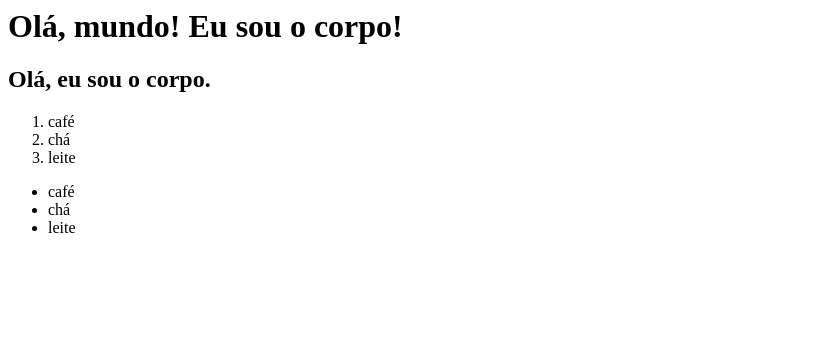
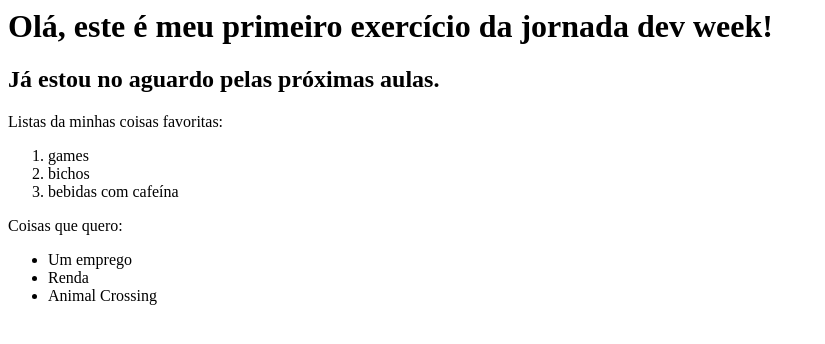
Before and after one commit to jesseixas/jesseixas.github.io, a plain HTML site: page index.html in a window 1280 px wide. Shown: the whole page, without its empty margins (0-825 px from the left). Drawn offline with Linux system fonts and the light colour scheme.

Commit message:
Hello world (#2)
* :

* :

Co-authored-by: Jessica Seixas<jes.moraiss@gmail.com>

```diff
--- a/index.html
+++ b/index.html
@@ -1,21 +1,24 @@
 <html>
     <head>
-        <title> Olá, eu sou a cabeça! </title>
+        <meta charset="UTF-8"/>
+        <title> Boas-vindas! </title>
     </head>
     <body>
-        <h1>Olá, mundo! Eu sou o corpo!</h1>
-        <h2>Olá, eu sou o corpo.</h2>
+        <h1>Olá, este é meu primeiro exercício da jornada dev week!</h1>
+        <h2>Já estou no aguardo pelas próximas aulas.</h2>
 
+        <p>Listas da minhas coisas favoritas:</p>
         <ol>
-            <li>café</li>
-            <li>chá</li>
-            <li>leite</li>
+            <li>games</li>
+            <li>bichos</li>
+            <li>bebidas com cafeína</li>
         </ol>
 
+        <p>Coisas que quero:</p>
         <ul>
-            <li>café</li>
-            <li>chá</li>
-            <li>leite</li>
+            <li>Um emprego</li>
+            <li>Renda</li>
+            <li>Animal Crossing</li>
         </ul>
     </body>
 </html>
```
